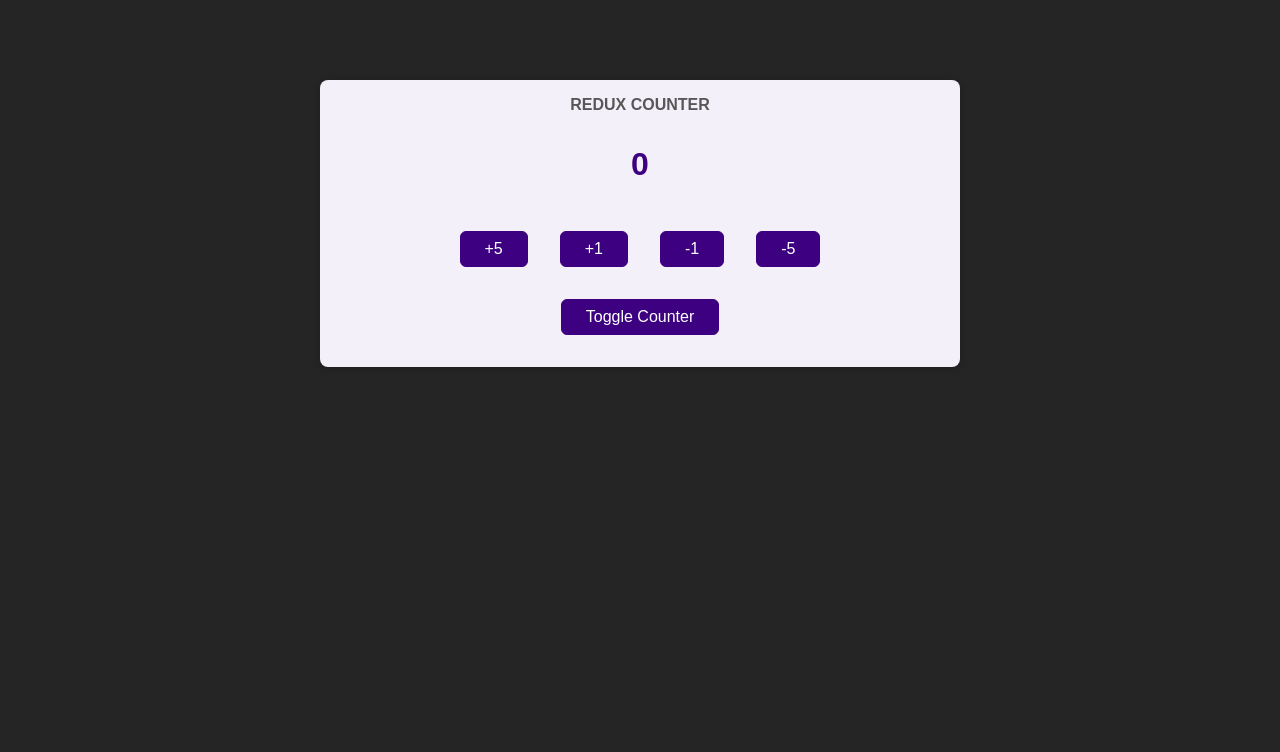
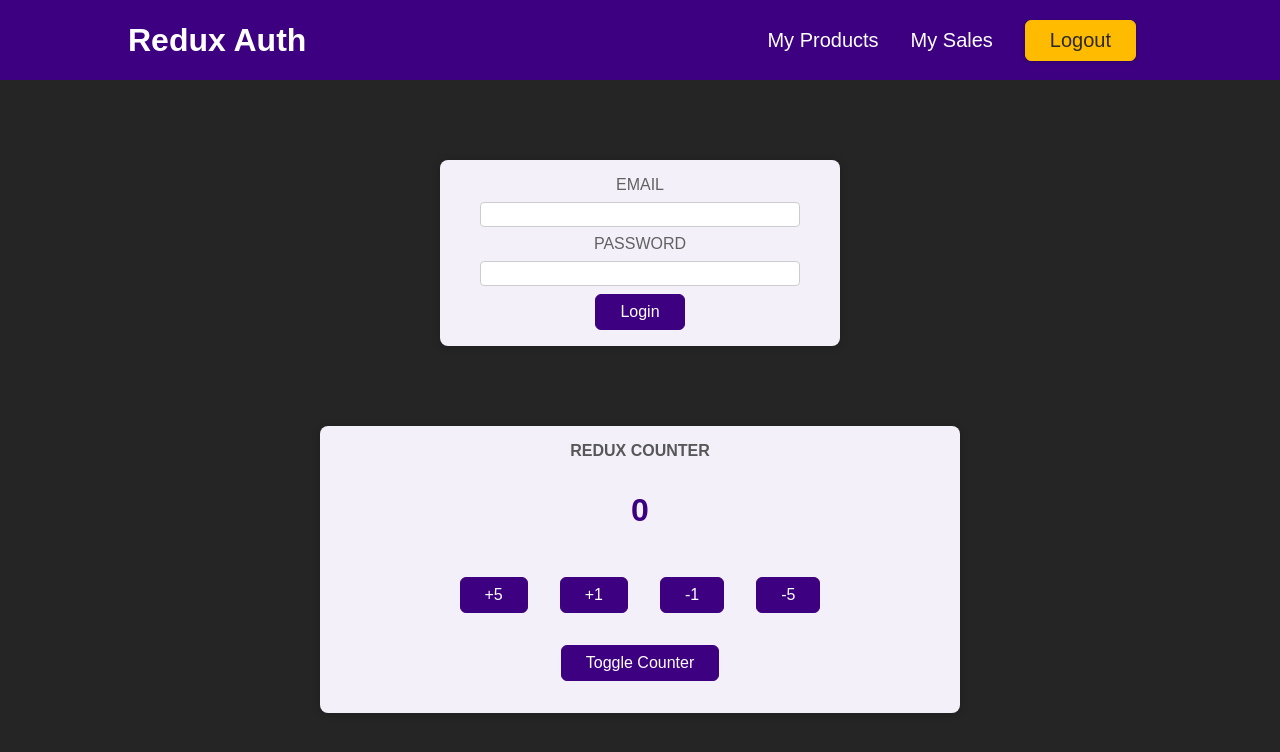
Before and after one commit to calculus0129/react-project-6-1, a Next.js app: page / in a window 1280 px wide. Shown: the top 752 px of the page. Built offline with nearby package versions, Linux system fonts and the light colour scheme.

Commit message:
feat: display the Auth and Header components

```diff
--- a/app/page.tsx
+++ b/app/page.tsx
@@ -1,7 +1,15 @@
 "use client";
 import "./page.css";
 import Counter from "@/components/Counter";
+import Header from "@/components/Header";
+import Auth from "@/components/Auth";
 
 export default function Home() {
-  return <Counter />;
+  return (
+    <>
+      <Header />
+      <Auth />
+      <Counter />
+    </>
+  );
 }
```
